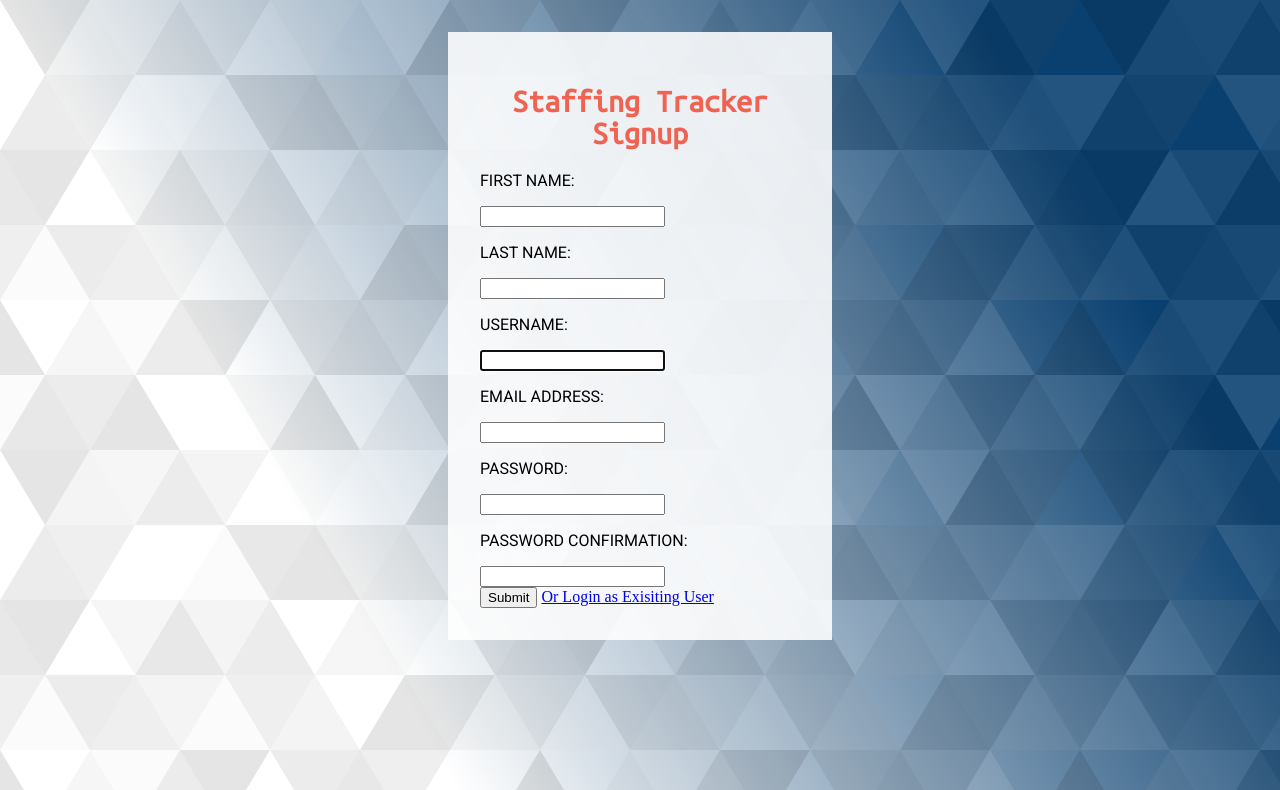
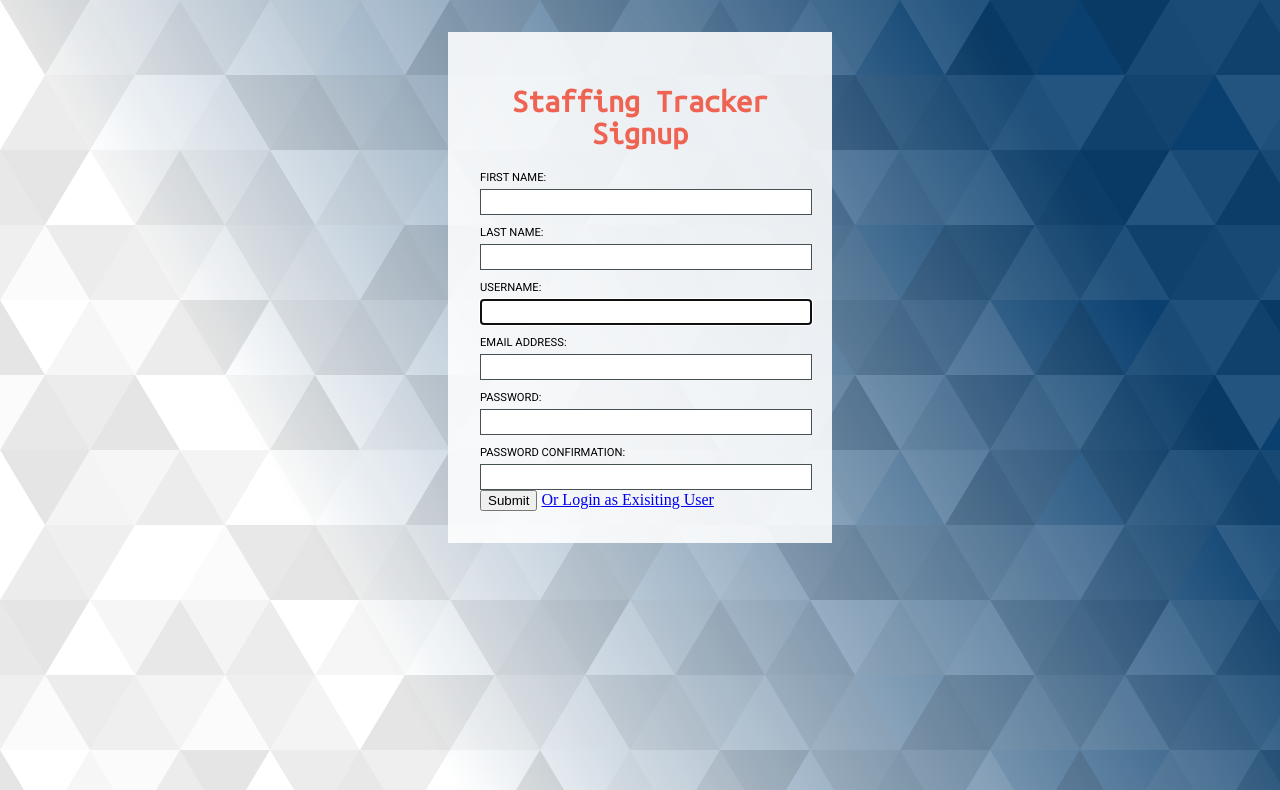
Before and after one commit to ldavidson45/staffing, a Django app: page /signup/ in a window 1280 px wide. Shown: the top 790 px of the page. Run offline with Django 3.2, Linux system fonts and the light colour scheme.

Commit message:
style signup form inputs

```diff
--- a/staffing/static/css/main.css
+++ b/staffing/static/css/main.css
@@ -103,6 +103,18 @@
 .form__label {
   text-transform: uppercase;
   font-family: "Roboto", sans-serif;
+  font-size: 0.7rem;
+  margin-bottom: 0.3rem;
+}
+
+.form__input input {
+  display: block;
+  width: 100%;
+  border: none;
+  height: 1.5rem;
+  border: #475153 solid 0.02rem;
+  padding: 0 0.3rem;
+  font-size: 0.9rem;
 }
 
 .signup {
--- a/staffing/static/css/main.scss
+++ b/staffing/static/css/main.scss
@@ -108,6 +108,20 @@ $body-font: "Roboto", sans-serif;
 .form__label {
   text-transform: uppercase;
   font-family: $body-font;
+  font-size: 0.7rem;
+  margin-bottom: 0.3rem;
+}
+
+.form__input {
+  input {
+    display: block;
+    width: 100%;
+    border: none;
+    height: 1.5rem;
+    border: $base-background solid 0.02rem;
+    padding: 0 0.3rem;
+    font-size: 0.9rem;
+  }
 }
 
 .signup {
--- a/staffing/templates/signup.html
+++ b/staffing/templates/signup.html
@@ -13,7 +13,8 @@
       {% for field in form.visible_fields %}
       <div>
         <p class="form__label">{{ field.label_tag }}</p>
-        {{ field }}
+        <div class="form__input">{{ field }}</div>
+
       </div>
       {% endfor %}
       <button type="submit">Submit</button>
```
Also changed, not shown: 1 other file.
